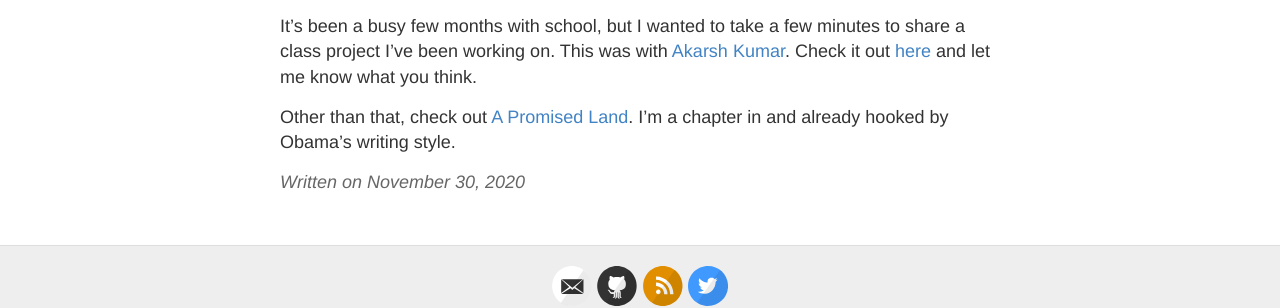
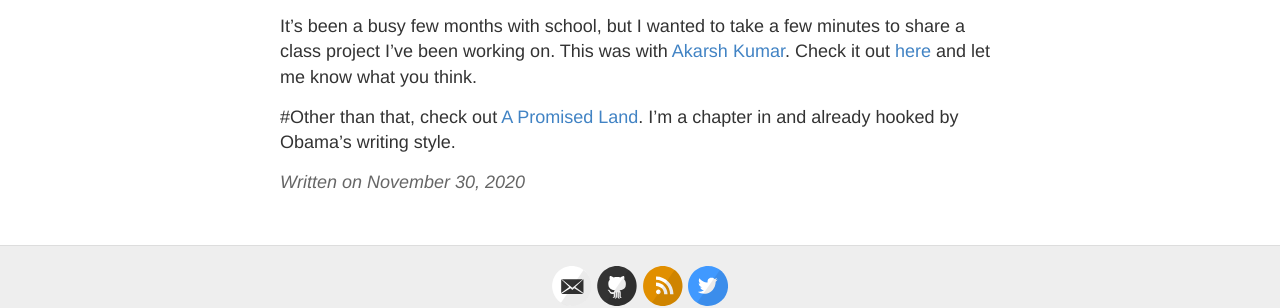
Before and after one commit to kdesai2018/kdesai2018.github.io, a Jekyll site: the page built from _posts/2020-11-30-nba-project.md, in a window 1280 px wide. Shown: the part 253-561 px from the top of the page. Built offline with Jekyll 4.4.1, drawn with Linux system fonts in a browser that asks for light colours.

```diff
--- a/_posts/2020-11-30-nba-project.md
+++ b/_posts/2020-11-30-nba-project.md
@@ -7,4 +7,4 @@ Hey all,
 
 It's been a busy few months with school, but I wanted to take a few minutes to share a class project I've been working on. This was with [Akarsh Kumar](http://www.akarshkumar.com). Check it out [here](https://youtu.be/TboPF-H-13Q) and let me know what you think.
 
-Other than that, check out [A Promised Land](https://bookstorelink.com/9781524763169). I'm a chapter in and already hooked by Obama's writing style.
+#Other than that, check out [A Promised Land](https://bookstorelink.com/9781524763169). I'm a chapter in and already hooked by Obama's writing style.
```
